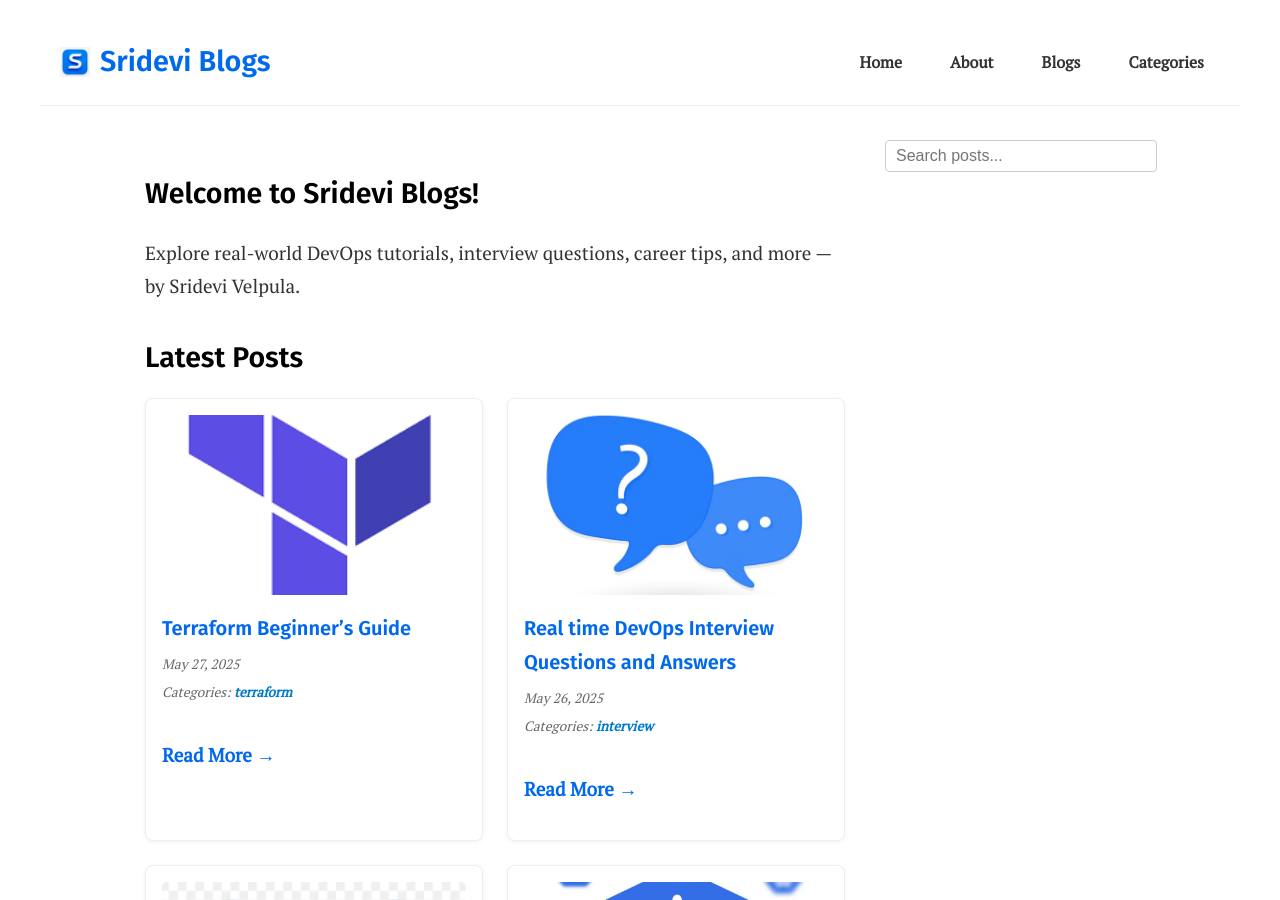
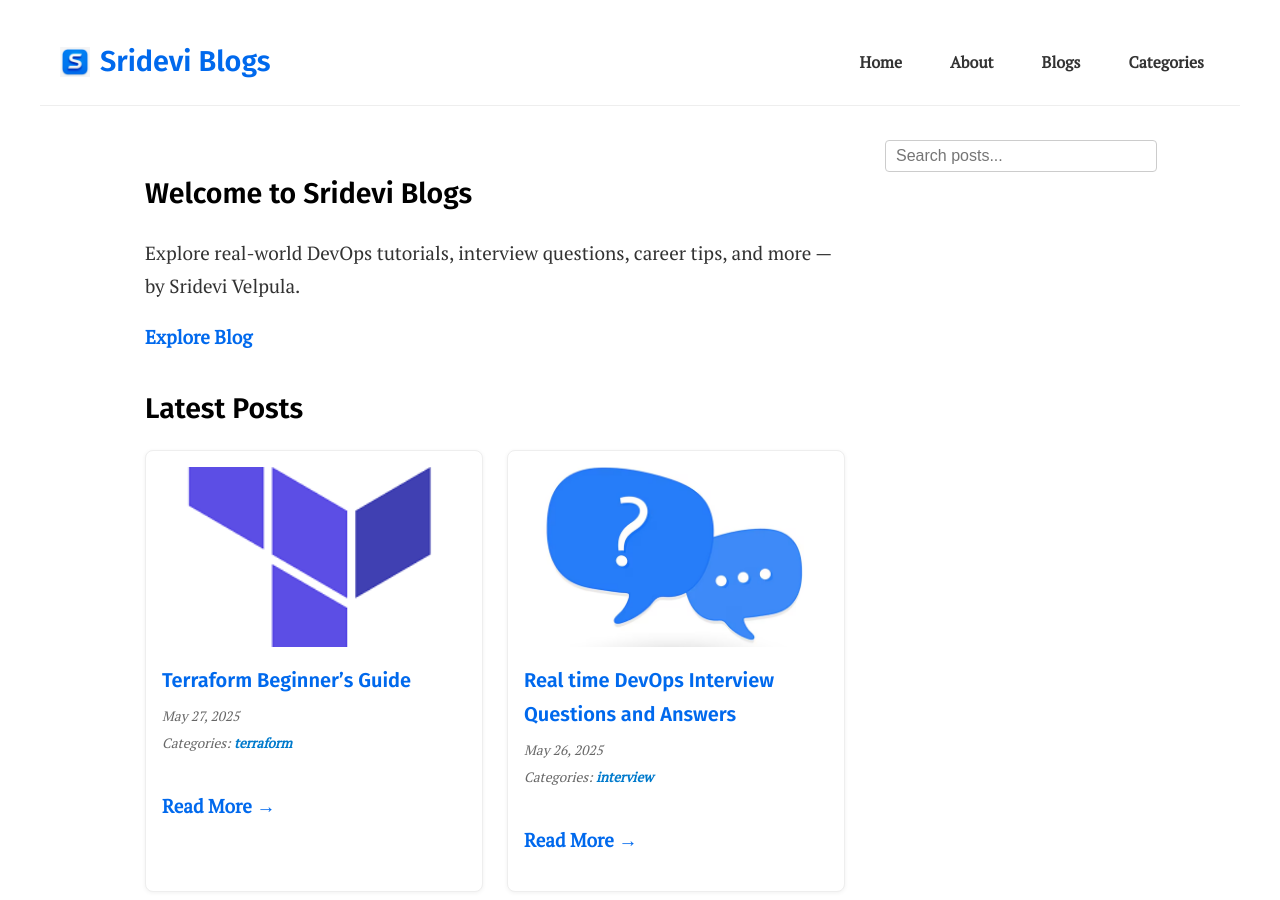
Before and after one commit to srideviblogs/srideviblogs.github.io, a Jekyll site: the page built from index.md, in a window 1280 px wide and 900 px high. Built offline with Jekyll 4.4.1, drawn with Linux system fonts in a browser that asks for light colours.

Commit message:
Update home.html

```diff
--- a/_layouts/home.html
+++ b/_layouts/home.html
@@ -2,9 +2,12 @@
 layout: default
 ---
 
-<section class="welcome-intro" style="margin-bottom: 2rem;">
-  <h1>Welcome to Sridevi Blogs!</h1>
-  <p>Explore real-world DevOps tutorials, interview questions, career tips, and more — by Sridevi Velpula.</p>
+<section class="hero-gradient">
+  <div class="hero-content">
+    <h1>Welcome to Sridevi Blogs</h1>
+    <p>Explore real-world DevOps tutorials, interview questions, career tips, and more — by Sridevi Velpula.</p>
+    <a href="/blogs" class="btn-primary">Explore Blog</a>
+  </div>
 </section>
 
 <section class="latest-posts">
```
